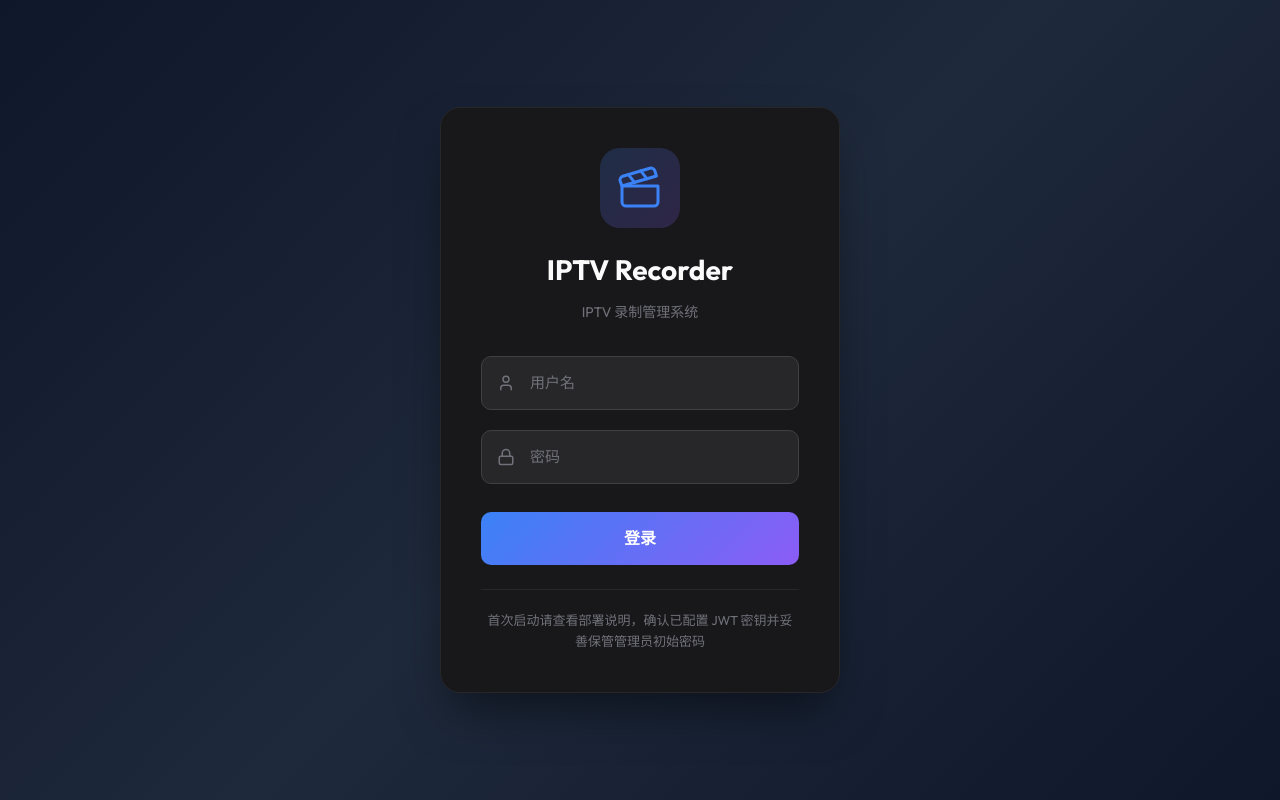
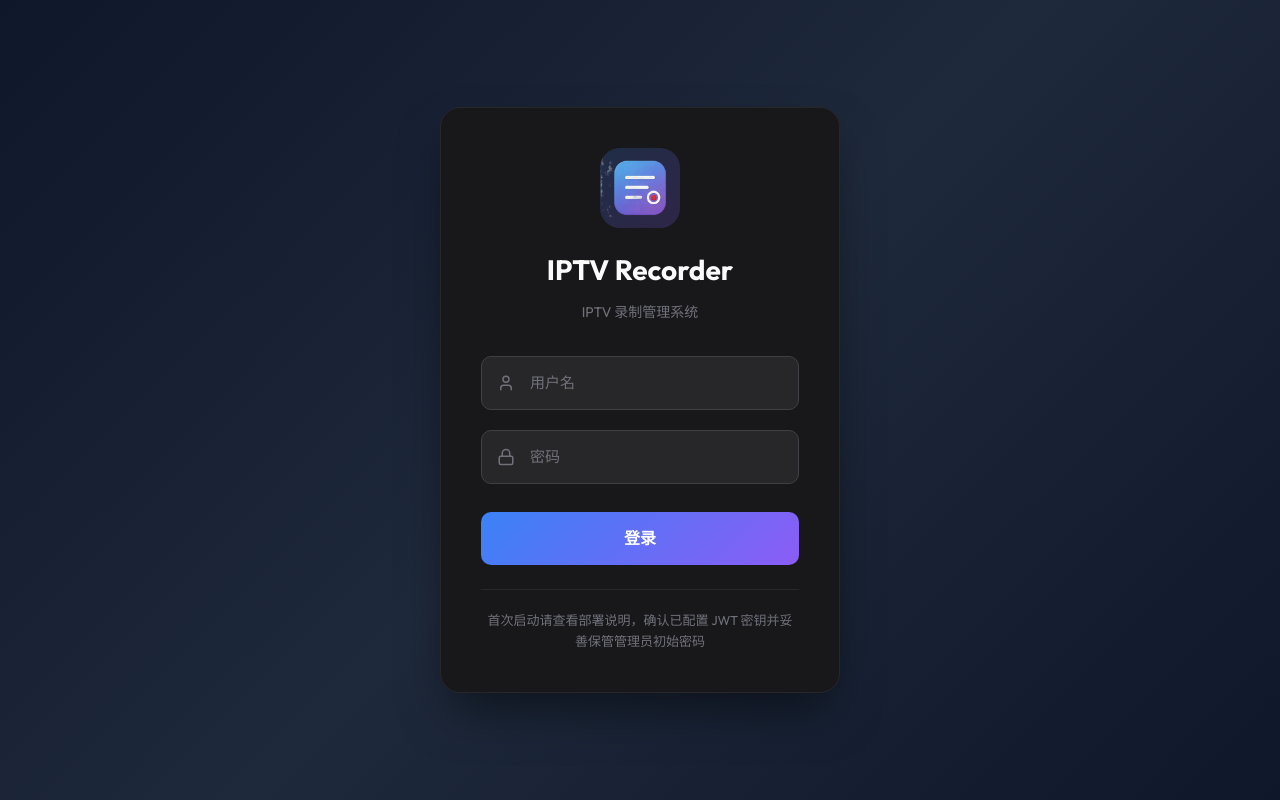
Before and after one commit to Qixiao02/iptv-recorder, a React (Vite) app in the folder frontend/: page /login in a window 1280 px wide. Built offline with nearby package versions, Linux system fonts and the light colour scheme; no server answers.

Commit message:
feat(login): 登录页 logo 改用 logo.png,与全站统一
之前登录页用 lucide <Clapperboard> 场记板图标,与侧边栏/设置页
的 logo.png 不一致。改为 <img> 引用,加 .login-logo img 自适应样式。

```diff
--- a/frontend/src/pages/Login/Login.css
+++ b/frontend/src/pages/Login/Login.css
@@ -60,6 +60,13 @@
   border-radius: 20px;
   color: var(--brand-primary);
   margin-bottom: 20px;
+}
+
+.login-logo img {
+  width: 100%;
+  height: 100%;
+  object-fit: contain;
+  border-radius: 20px;
 }
 
 .login-title {
--- a/frontend/src/pages/Login/index.tsx
+++ b/frontend/src/pages/Login/index.tsx
@@ -4,7 +4,7 @@ import { useNavigate } from 'react-router-dom';
 import { login } from '@/api/auth';
 import { useAuthStore } from '@/stores/authStore';
 import { useI18nNamespace } from '@/i18n/useI18nNamespace';
-import { Clapperboard, User, Lock, Loader2, AlertCircle } from 'lucide-react';
+import { User, Lock, Loader2, AlertCircle } from 'lucide-react';
 import './Login.css';
 
 export const Login: React.FC = () => {
@@ -49,7 +49,7 @@ export const Login: React.FC = () => {
       <div className="login-container">
         <div className="login-header">
           <div className="login-logo">
-            <Clapperboard size={48} strokeWidth={1.5} />
+            <img src={`${import.meta.env.BASE_URL}logo.png`} alt="IPTV Recorder" />
           </div>
           <h1 className="login-title">IPTV Recorder</h1>
           <p className="login-subtitle">{t('login:subtitle')}</p>
```
